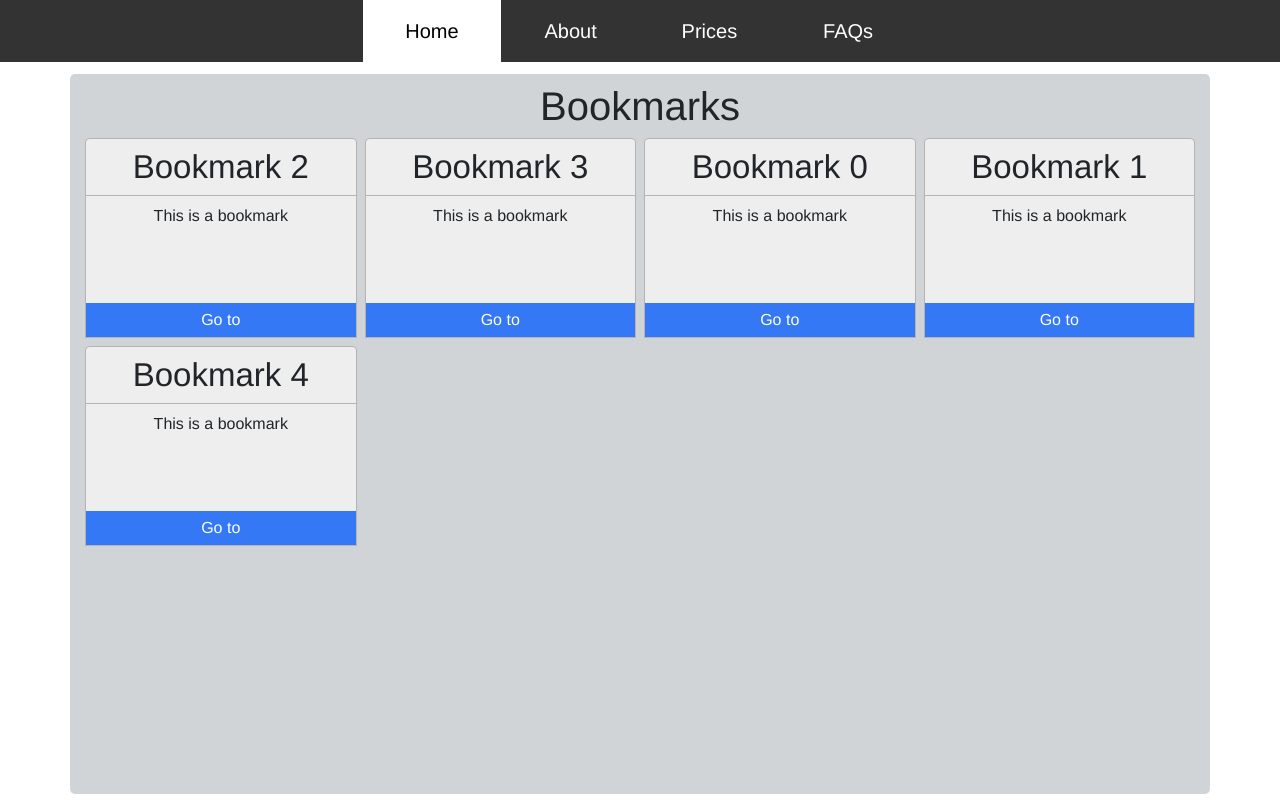
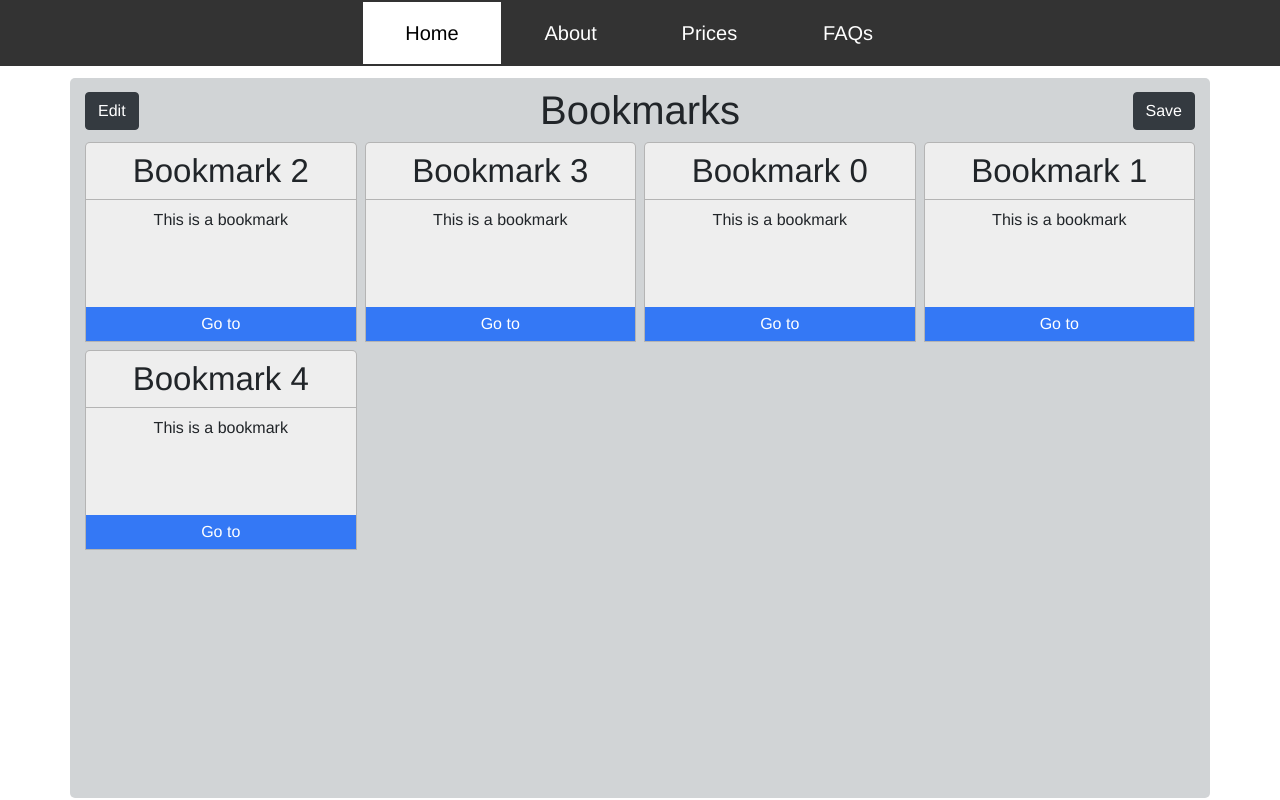
Before and after one commit to skyerus/BookmarkApp, a React (Create React App) app: page /home in a window 1280 px wide. Built offline with nearby package versions, Linux system fonts and the light colour scheme.

Commit message:
added edit button

```diff
--- a/src/App.css
+++ b/src/App.css
@@ -101,6 +101,8 @@ body {
 
 .nav-container {
   background-color: #333;
+  border-bottom: #333 2px solid;
+  border-top: #333 2px solid;
 }
 
 .row-nav {
@@ -220,5 +222,32 @@ body {
 }
 
 .height-zero {
-  display:none;
+  height: 0;
+  overflow: hidden;
+  transition: height 0.6s;
 }
+
+.edit-display {
+  height: 3.4vh;
+}
+
+.bookmark-header-container {
+  display:grid;
+  grid-template-columns: repeat(16,1fr);
+}
+
+.title-grid-element {
+  grid-column: 7/11;
+  align-self: center;
+}
+
+.save-grid-btn {
+  grid-column: 16;
+  margin-top: 20%;
+  justify-self: right;
+}
+
+.edit-grid-btn {
+  margin-top: 20%;
+  justify-self: left;
+}
--- a/src/actions/bookmarksActions.js
+++ b/src/actions/bookmarksActions.js
@@ -1,4 +1,4 @@
-import {REORDER_BOOKMARKS} from '../actions/types';
+import {REORDER_BOOKMARKS, TOGGLE_EDIT} from '../actions/types';
 
 export const reorderBookmarks = (newIndex,receivedIndex) => dispatch => {
     dispatch({
@@ -6,3 +6,9 @@ export const reorderBookmarks = (newIndex,receivedIndex) => dispatch => {
         payload: [newIndex,receivedIndex]
     })
 }
+
+export const toggleEdit = () => dispatch => {
+    dispatch({
+        type: TOGGLE_EDIT
+    })
+}
--- a/src/actions/types.js
+++ b/src/actions/types.js
@@ -1,3 +1,4 @@
 export const TOGGLE_POPUP_SIGNUP = 'TOGGLE_POPUP_SIGNUP';
 export const TOGGLE_POPUP_LOGIN = 'TOGGLE_POPUP_LOGIN';
 export const REORDER_BOOKMARKS = 'REORDER_BOOKMARKS';
+export const TOGGLE_EDIT = 'TOGGLE_EDIT';
--- a/src/components/Bookmark.js
+++ b/src/components/Bookmark.js
@@ -25,7 +25,7 @@ export default class Bookmark extends Component {
         </div>
         <div className="btn-container">
             <button className="go-to-btn">Go to</button>
-            <div className="btn-grid height-zero">
+            <div className={"btn-grid height-zero "+this.props.edit}>
                 <div>
                     <button className="edit-btn">Edit</button>
                 </div>
--- a/src/components/Bookmarks.js
+++ b/src/components/Bookmarks.js
@@ -5,11 +5,15 @@ import Bookmark from './Bookmark';
 export default class Bookmarks extends Component {
   render() {
       const bookmarks = this.props.order.map((order, index) => (
-        <Bookmark key={this.props.bookmarks[order].id} name= {this.props.bookmarks[order].title + this.props.bookmarks[order].id} about= "This is a bookmark" reorderBookmarks={this.props.reorderBookmarks} order={order} index={index}/>
+        <Bookmark edit={this.props.edit} key={this.props.bookmarks[order].id} name= {this.props.bookmarks[order].title + this.props.bookmarks[order].id} about= "This is a bookmark" reorderBookmarks={this.props.reorderBookmarks} order={order} index={index}/>
       ));
     return (
         <div className="container align-center margin-top min-height grey-container">
-            <h1 className="padding-top-h1">Bookmarks</h1>
+            <div className="bookmark-header-container">
+                <div className="edit-grid-btn"><button className="btn btn-dark" onClick={this.props.toggleEdit}>Edit</button></div>
+                <div className="title-grid-element"><h1 className="padding-top-h1">Bookmarks</h1></div>
+                <div className="save-grid-btn"><button className="btn btn-dark">Save</button></div>
+            </div>
             <div className="bookmark-grid">
                 {bookmarks}
             </div>
--- a/src/containers/Home.js
+++ b/src/containers/Home.js
@@ -3,7 +3,7 @@ import React, { Component } from 'react'
 import  {connect} from 'react-redux';
 import PropTypes from 'prop-types';
 
-import {reorderBookmarks} from '../actions/bookmarksActions';
+import {reorderBookmarks,toggleEdit} from '../actions/bookmarksActions';
 
 import Navbar from '../components/Navbar';
 import Bookmarks from '../components/Bookmarks';
@@ -13,7 +13,7 @@ class Home extends Component {
     return (
       <div>
         <Navbar/>
-        <Bookmarks bookmarks = {this.props.bookmarks} reorderBookmarks={this.props.reorderBookmarks} order= {this.props.order}/>
+        <Bookmarks edit = {this.props.edit} toggleEdit = {this.props.toggleEdit} bookmarks = {this.props.bookmarks} reorderBookmarks={this.props.reorderBookmarks} order= {this.props.order}/>
       </div>
     )
   }
@@ -22,12 +22,14 @@ class Home extends Component {
 Home.propTypes = {
   bookmarks: PropTypes.array,
   reorderBookmarks: PropTypes.func.isRequired,
-  order: PropTypes.array
+  order: PropTypes.array,
+  edit: PropTypes.string
 }
 
 const mapStateToProps = state => ({
   bookmarks: state.Bookmarks.bookmarks,
-  order: state.Bookmarks.order
+  order: state.Bookmarks.order,
+  edit: state.Bookmarks.edit
 })
 
-export default connect(mapStateToProps,{reorderBookmarks})(Home)
+export default connect(mapStateToProps,{reorderBookmarks,toggleEdit})(Home)
--- a/src/reducers/bookmarksReducer.js
+++ b/src/reducers/bookmarksReducer.js
@@ -1,4 +1,4 @@
-import {REORDER_BOOKMARKS} from '../actions/types';
+import {REORDER_BOOKMARKS, TOGGLE_EDIT} from '../actions/types';
 
 const initialState = {
     bookmarks: [
@@ -23,7 +23,8 @@ const initialState = {
             title: "Bookmark "
         }
     ],
-    order: [2,3,0,1,4]
+    order: [2,3,0,1,4],
+    edit: ""
 }
 
 function reorderIndex(newIndex,receivedIndex,state) {
@@ -77,6 +78,20 @@ export default function(state = initialState, action) {
                 order: newOrder
             }
 
+        case TOGGLE_EDIT:
+            if (state.edit==="edit-display") {
+                return {
+                    ...state,
+                    edit: ""
+                }
+            } else {
+                return {
+                    ...state,
+                    edit:"edit-display"
+                }
+            }
+
+
 
     }
 }
```
